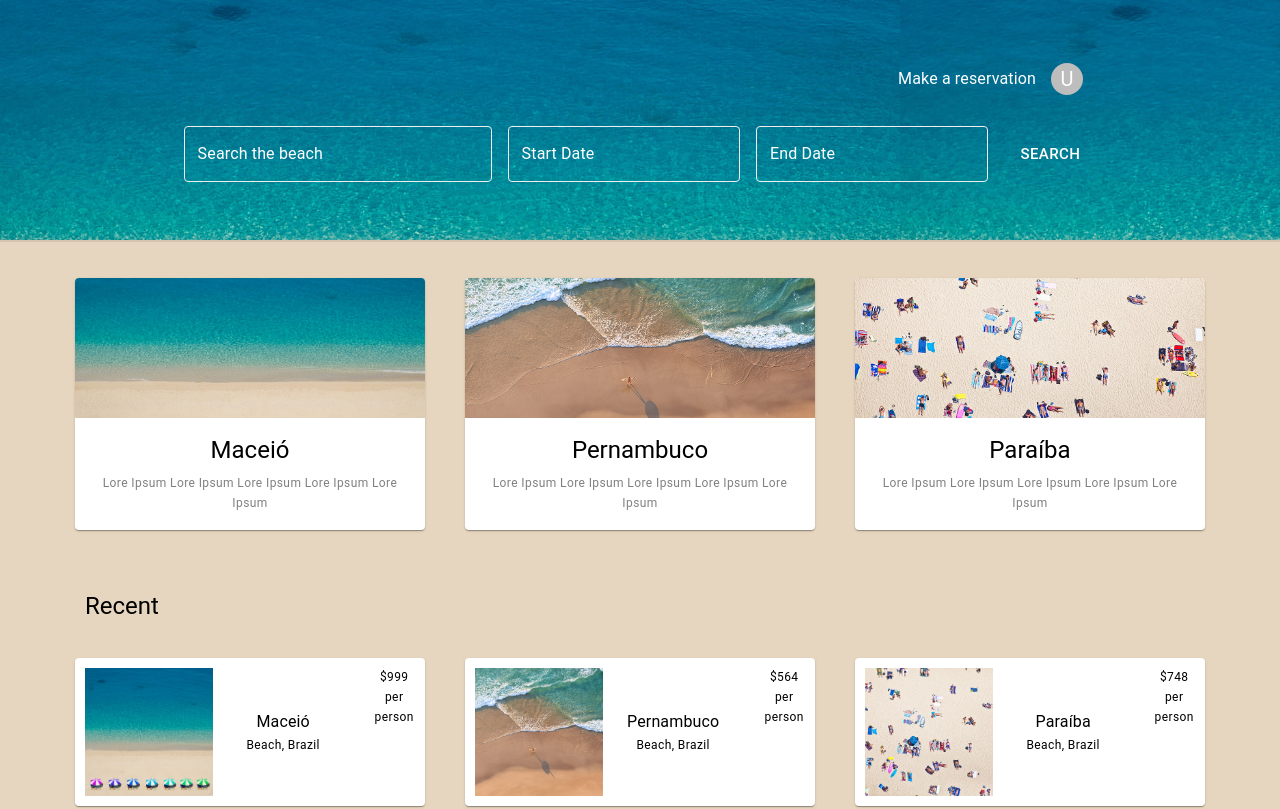
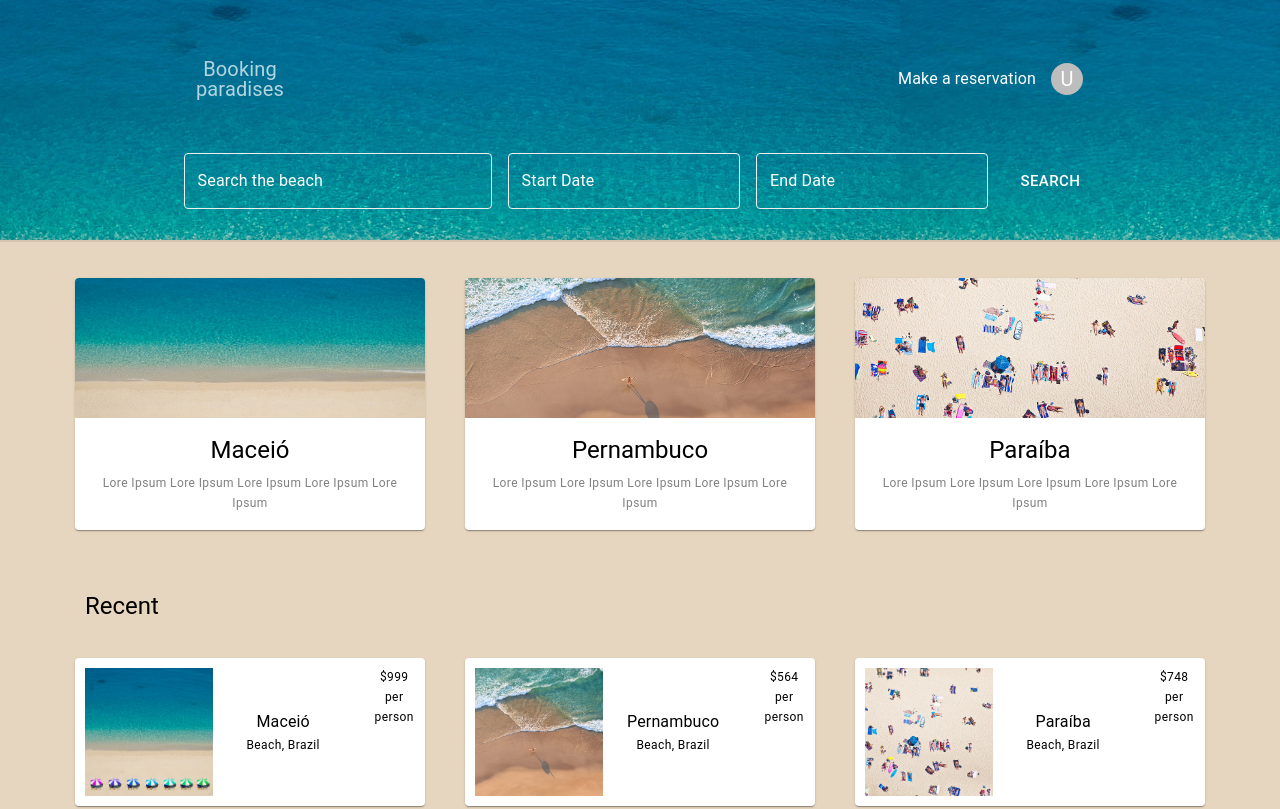
Before and after one commit to marco-rosner/bookingparadises, a React (Vite) app: page / in a window 1280 px wide. Shown: the top 809 px of the page. Built offline with nearby package versions, Linux system fonts and the light colour scheme.

Commit message:
feat: Add the brand in the menu

```diff
--- a/src/components/BookingMenu/BookingMenu.tsx
+++ b/src/components/BookingMenu/BookingMenu.tsx
@@ -15,7 +15,11 @@ export const BookingMenu = () => {
     const onClose = () => setAnchorEl(null)
 
     return (
-        <Box sx={{ width: '70%', display: 'flex', alignItems: 'center', justifyContent: 'end' }}>
+        <Box sx={{ width: '70%', display: 'flex', alignItems: 'center', justifyContent: 'space-between' }}>
+            <Box>
+                <Avatar sx={{ width: 96, height: 96, bgcolor: 'transparent', opacity: '0.7' }}>Booking paradises</Avatar>
+            </Box>
+            <Box sx={{ display: 'flex', alignItems: 'center', justifyContent: 'center' }}>
                 <Box sx={{ mr: '10px', cursor: 'pointer' }} onClick={() => navigate("/")}>
                     <Typography color="white">Make a reservation</Typography>
                 </Box>
@@ -31,6 +35,7 @@ export const BookingMenu = () => {
                             <Avatar sx={{ width: 32, height: 32 }}>U</Avatar>
                         </IconButton>
                     </Tooltip>
+                </Box>
             </Box>
             <Menu
                 anchorEl={anchorEl}
```
Lines whose indentation alone changed are shown as unchanged.
